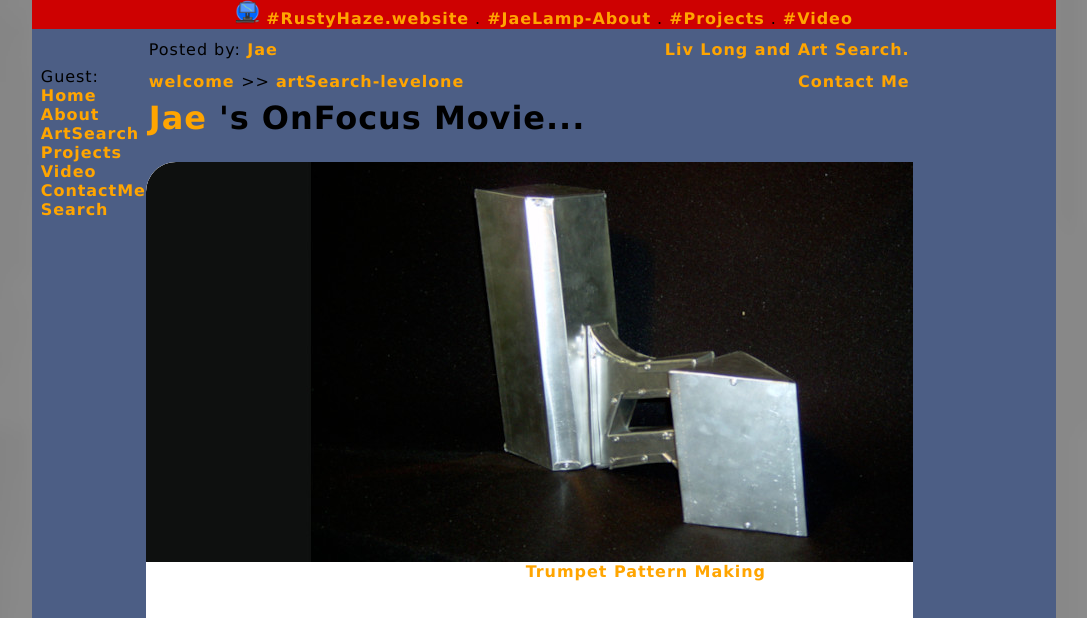
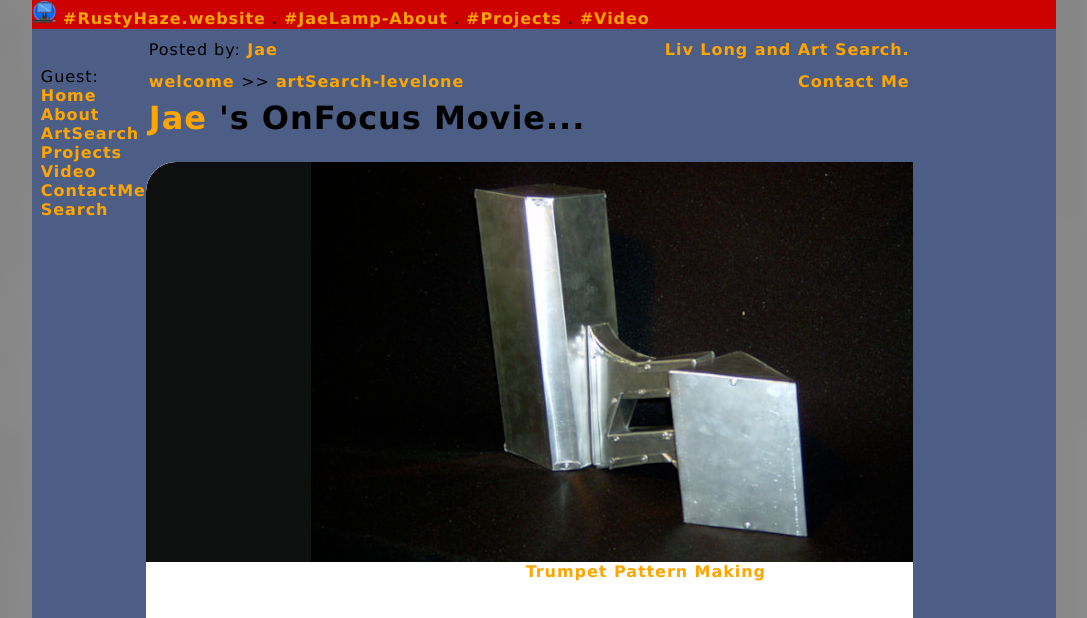
Before and after one commit to rustyhaze2010/Rusty.Silver, a PHP site: page / in a window 1280 px wide. Shown: the part 187-805 px from the top of the page, without its empty margins (96-1183 px from the left). Run offline with PHP 8.4, Linux system fonts and the light colour scheme.

Commit message:
Update icing-2022.css
Signed-off-by: jae.lamp <110825165+rustyhaze2010@users.noreply.github.com>

```diff
--- a/common/css/icing-2022.css
+++ b/common/css/icing-2022.css
@@ -28,7 +28,7 @@
     font-size: 35px;
 }
 #Menu{
-	 text-align: center;
+	 text-align: left;
     background: #ce0101;
     height: 30px;
     width: 100%;
@@ -53,7 +53,7 @@
     color: black;
   	 margin-left: 0px;
     margin-right: 0px;
- 	 text-align: center;
+ 	 text-align: left;
     background: #ce0101;
     height: 300px;
     width: 100%;
```
